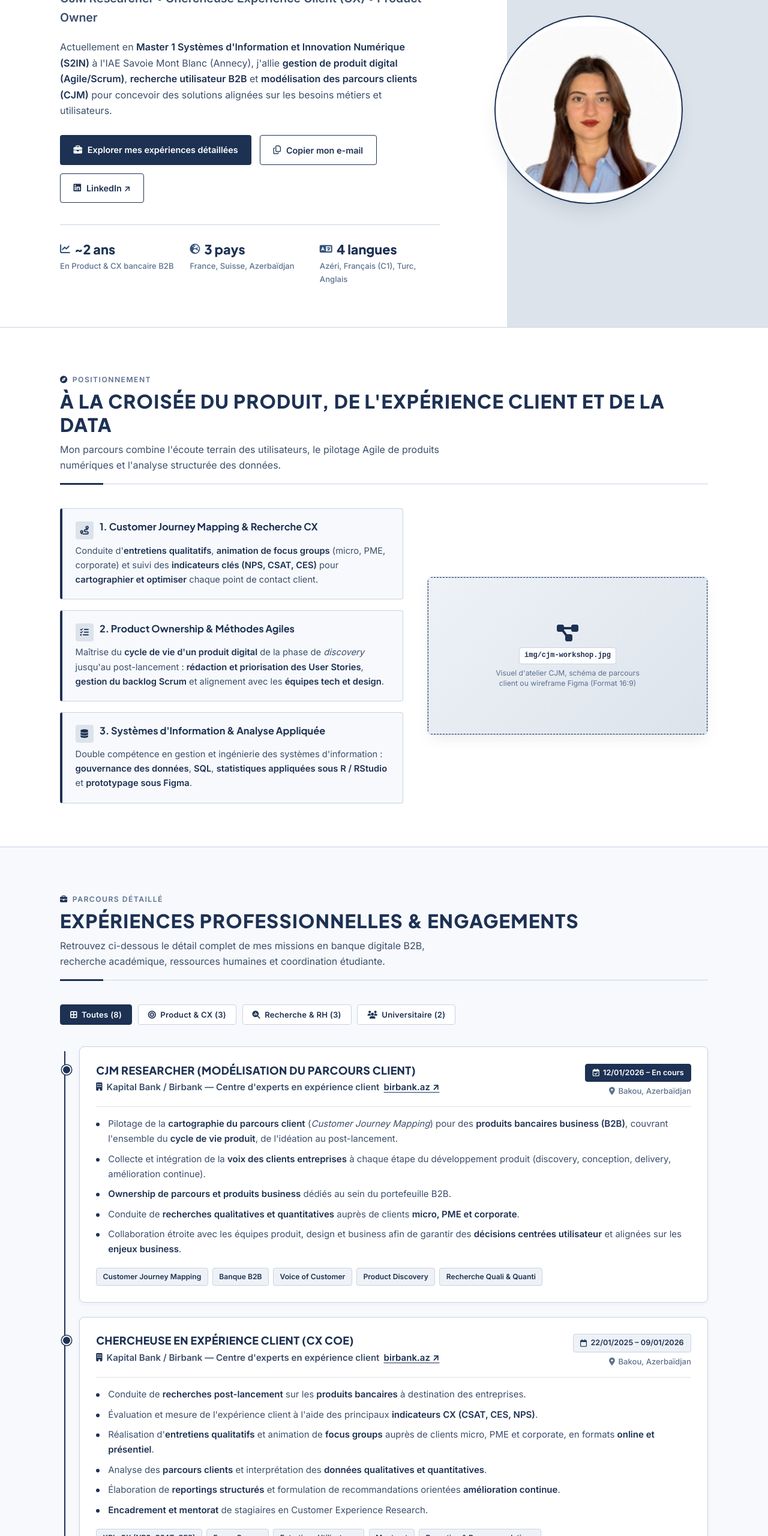
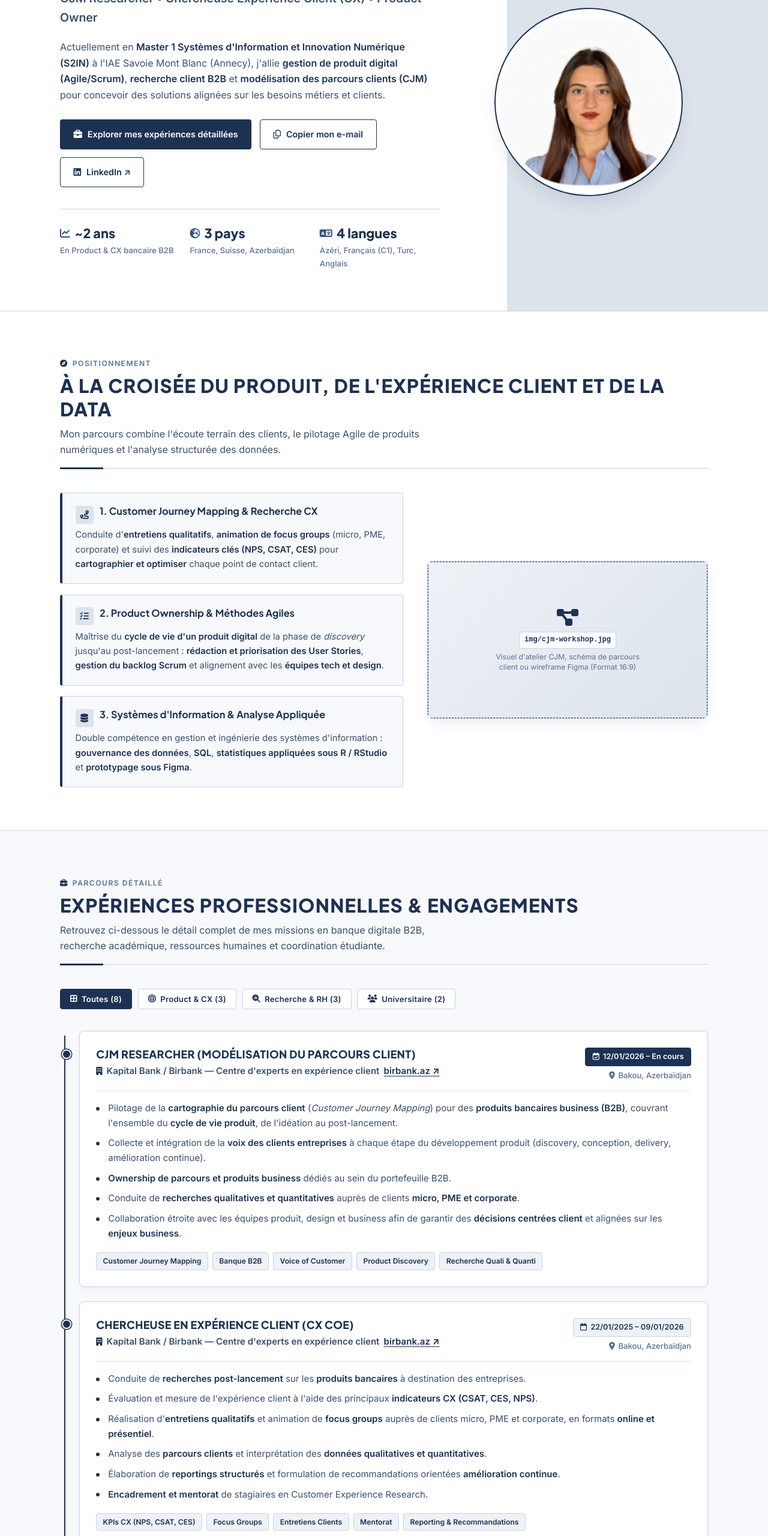
Before and after one commit to aydaneyvazzade/aydaneyvazzade.github.io, a plain HTML site: page index.html in a window 1280 px wide. Shown: the part 240-2800 px from the top of the page at 60% size. Drawn offline with Linux system fonts and the light colour scheme.

Commit message:
Update descriptions to use 'client' instead of 'utilisateur'

```diff
--- a/index.html
+++ b/index.html
@@ -8,7 +8,7 @@
 
   <!-- Métadonnées Open Graph pour le partage de lien (LinkedIn, WhatsApp) -->
   <meta property="og:title" content="Aydan Eyvazzade — Product Owner & CX Researcher" />
-  <meta property="og:description" content="Découvrez l'intégralité de mon parcours en gestion de produit digital, recherche UX/CX et modélisation du parcours client (CJM)." />
+  <meta property="og:description" content="Découvrez l'intégralité de mon parcours en gestion de produit digital, recherche CX et modélisation du parcours client (CJM)." />
   <meta property="og:image" content="img/og-preview.jpg" />
   <meta property="og:type" content="website" />
 
@@ -1689,7 +1689,7 @@
         <h1>Aydan Eyvazzade</h1>
         <p class="hero-subtitle">CJM Researcher • Chercheuse Expérience Client (CX) • Product Owner</p>
         <p class="hero-bio">
-          Actuellement en <strong>Master 1 Systèmes d'Information et Innovation Numérique (S2IN)</strong> à l'IAE Savoie Mont Blanc (Annecy), j'allie <strong>gestion de produit digital (Agile/Scrum)</strong>, <strong>recherche utilisateur B2B</strong> et <strong>modélisation des parcours clients (CJM)</strong> pour concevoir des solutions alignées sur les besoins métiers et utilisateurs.
+          Actuellement en <strong>Master 1 Systèmes d'Information et Innovation Numérique (S2IN)</strong> à l'IAE Savoie Mont Blanc (Annecy), j'allie <strong>gestion de produit digital (Agile/Scrum)</strong>, <strong>recherche client B2B</strong> et <strong>modélisation des parcours clients (CJM)</strong> pour concevoir des solutions alignées sur les besoins métiers et clients.
         </p>
 
         <div class="hero-actions">
@@ -1738,7 +1738,7 @@
       <div class="section-header">
         <span class="section-tag"><i class="fa-solid fa-compass"></i> Positionnement</span>
         <h2>À la croisée du Produit, de l'Expérience Client et de la Data</h2>
-        <p>Mon parcours combine l'écoute terrain des utilisateurs, le pilotage Agile de produits numériques et l'analyse structurée des données.</p>
+        <p>Mon parcours combine l'écoute terrain des clients, le pilotage Agile de produits numériques et l'analyse structurée des données.</p>
       </div>
 
       <div class="approach-grid">
@@ -1816,7 +1816,7 @@
             <li>Collecte et intégration de la <strong>voix des clients entreprises</strong> à chaque étape du développement produit (discovery, conception, delivery, amélioration continue).</li>
             <li><strong>Ownership de parcours et produits business</strong> dédiés au sein du portefeuille B2B.</li>
             <li>Conduite de <strong>recherches qualitatives et quantitatives</strong> auprès de clients <strong>micro, PME et corporate</strong>.</li>
-            <li>Collaboration étroite avec les équipes produit, design et business afin de garantir des <strong>décisions centrées utilisateur</strong> et alignées sur les <strong>enjeux business</strong>.</li>
+            <li>Collaboration étroite avec les équipes produit, design et business afin de garantir des <strong>décisions centrées client</strong> et alignées sur les <strong>enjeux business</strong>.</li>
           </ul>
           <div class="exp-tags">
             <span class="tag">Customer Journey Mapping</span>
@@ -1854,7 +1854,7 @@
           <div class="exp-tags">
             <span class="tag">KPIs CX (NPS, CSAT, CES)</span>
             <span class="tag">Focus Groups</span>
-            <span class="tag">Entretiens Utilisateurs</span>
+            <span class="tag">Entretiens Clients</span>
             <span class="tag">Mentorat</span>
             <span class="tag">Reporting & Recommandations</span>
           </div>
@@ -1880,7 +1880,7 @@
             <li>Appropriation des <strong>méthodologies Agile</strong>, notamment du <strong>cadre Scrum</strong> (rôles, responsabilités, sprint planning, cérémonies).</li>
             <li>Compréhension du <strong>cycle de vie d'un produit digital</strong>, de la phase de discovery jusqu'à la mise en production.</li>
             <li>Acquisition et pratique de la <strong>gestion de backlog produit</strong> : rédaction, structuration et priorisation des <strong>User Stories</strong>.</li>
-            <li>Développement d'une <strong>vision produit orientée utilisateur</strong> et création de <strong>valeur business</strong>.</li>
+            <li>Développement d'une <strong>vision produit orientée client</strong> et création de <strong>valeur business</strong>.</li>
             <li>Participation aux pratiques de <strong>product discovery</strong> (brainstorming, <strong>ateliers de co-création</strong>, kick-off produit).</li>
             <li>Travail en <strong>environnement collaboratif et transverse</strong> (équipes produit, design, tech, stakeholders).</li>
             <li>Analyse comparative du marché à travers la réalisation de <strong>benchmarks</strong> (concurrence, étude de marché).</li>
@@ -2289,7 +2289,7 @@
         <div>
           <h2>Échangeons autour de vos projets Produit & CX</h2>
           <p>
-            Basée à <strong>Annecy (74940)</strong>, je suis disponible pour échanger concernant des opportunités en <strong>Product Management</strong>, <strong>Recherche UX/CX</strong> ou <strong>gestion de projets digitaux</strong>.
+            Basée à <strong>Annecy (74940)</strong>, je suis disponible pour échanger concernant des opportunités en <strong>Product Management</strong>, <strong>Recherche CX</strong> ou <strong>gestion de projets digitaux</strong>.
           </p>
           <div style="display: flex; flex-wrap: wrap; gap: 0.75rem;">
             <a href="mailto:aydaneyvaz58@gmail.com" class="btn btn-primary"><i class="fa-solid fa-paper-plane"></i> Envoyer un e-mail</a>
```
